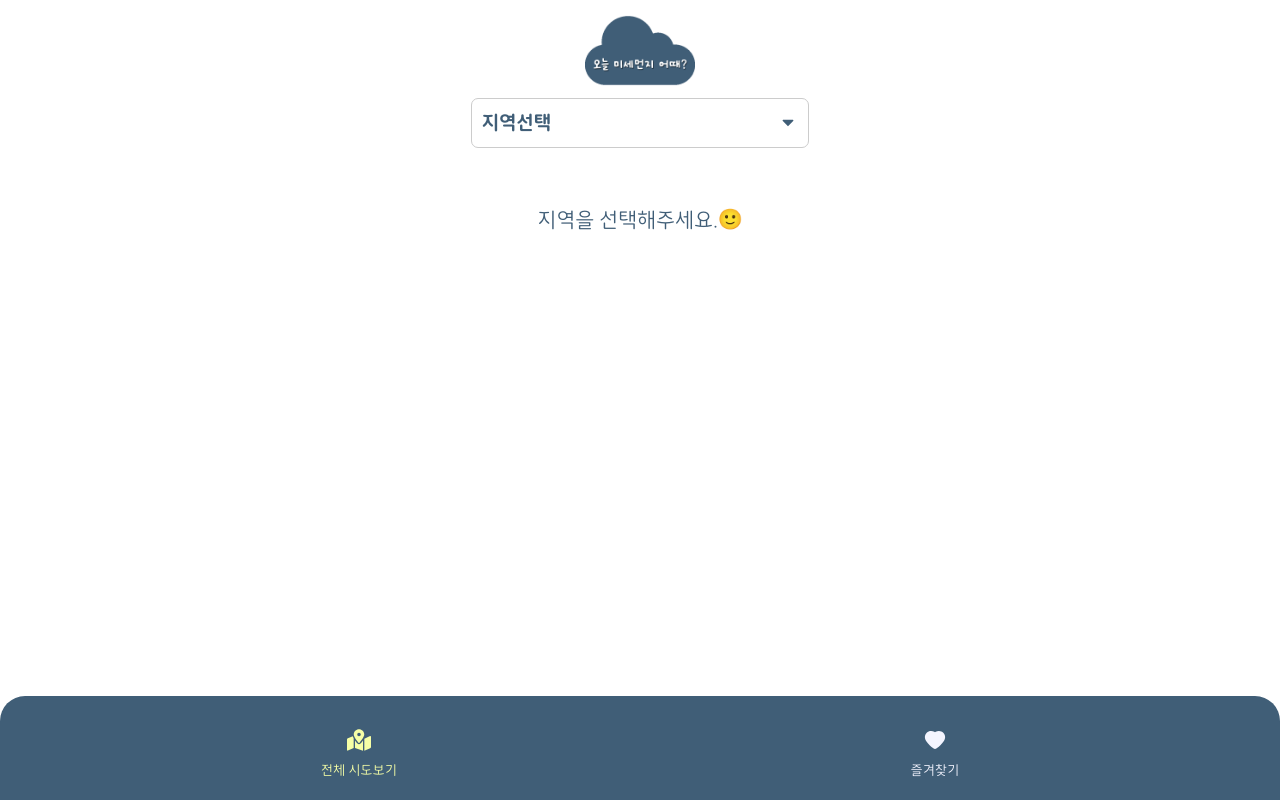
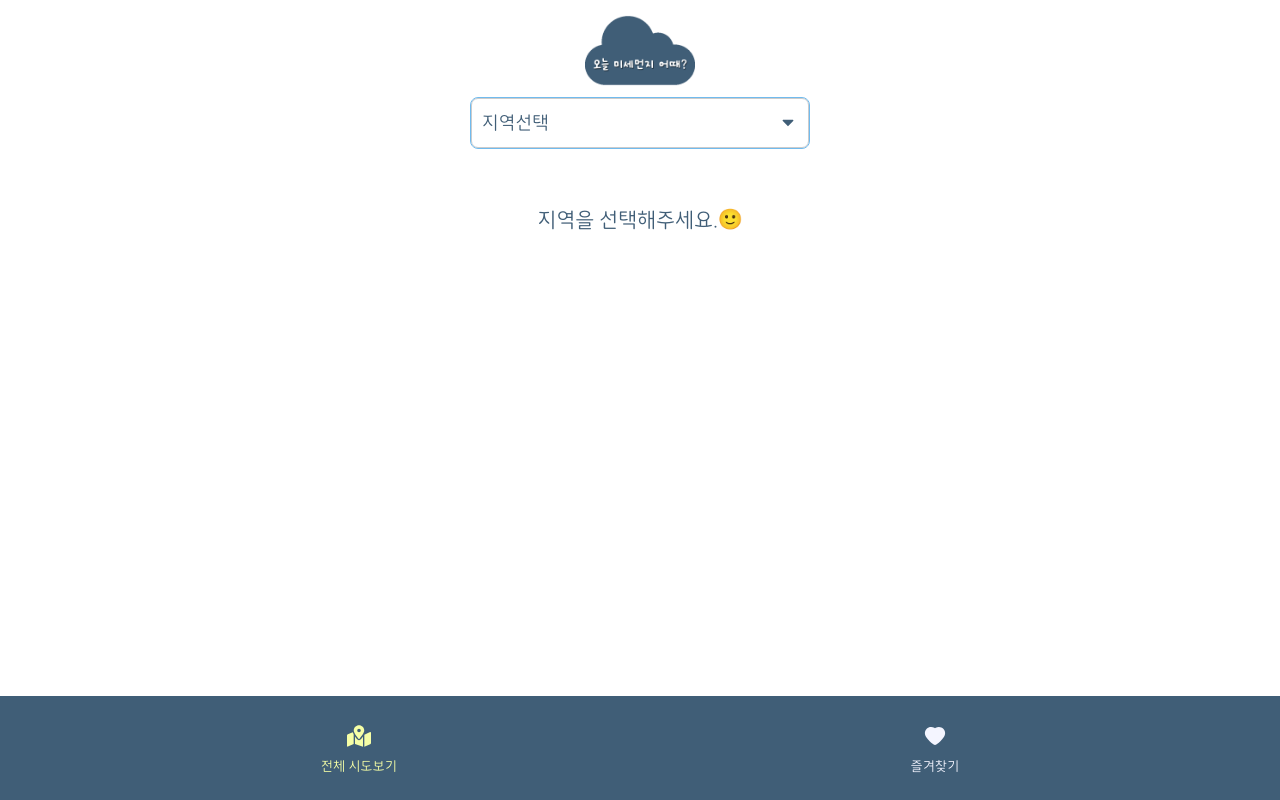
Before and after one commit to soyeon112/Particulate-Matter-Project, a React (Create React App) app: page / in a window 1280 px wide. Built offline with nearby package versions, Linux system fonts and the light colour scheme.

Commit message:
[style] 자잘한 스타일 수정 - 폰트 사이즈, 아이콘 사이즈 등 - readme.md 실행 페이지 링크 추가

```diff
--- a/src/component/BottomMenu.js
+++ b/src/component/BottomMenu.js
@@ -14,8 +14,6 @@ const MenuBg = styled.div`
   bottom: 0;
   left: 0;
   background-color: #405e77; //#71BBEE 405e77
-  border-top-left-radius: 25px;
-  border-top-right-radius: 25px;
   display: flex;
   align-items: center;
   font-family: "SoyoR";
@@ -41,7 +39,11 @@ const Inner = styled.div`
     display: block;
     margin: auto;
     font-size: 1.5rem;
-    margin-top: 8px;
+  }
+  @media (max-width: 820px) {
+    .icon {
+      font-size: 1.2rem;
+    }
   }
 `;
 const IconText = styled.span`
--- a/src/component/Card/styled.js
+++ b/src/component/Card/styled.js
@@ -2,18 +2,15 @@ import styled from "styled-components";
 
 export const CardDiv = styled.div`
   display: inline-block;
-  /* float: left; */
   width: 49%;
   height: 200px;
   background-color: ${(props) => props.bgColor};
-  /* margin: 0.5%; */
   margin: 10px 0.5%;
   padding: 15px;
   box-sizing: border-box;
   border-radius: 7px;
 
   @media (max-width: 500px) {
-    //모바일
     width: 100%;
   }
 `;
@@ -40,18 +37,10 @@ export const InnerTopAddr = styled.div`
     font-size: 1.5rem;
     font-family: "SoyoB";
     color: #f6ffa6;
-    /* @media only screen and (max-width: 800px) {
-      font-size: 20px;
-      font-weight: bold;
-    } */
   }
   .si {
     font-size: 1rem;
     margin-left: 5px;
-    /* @media only screen and (max-width: 800px) {
-      font-size: 13.5px;
-      margin-left: 5px;
-    } */
   }
 `;
 
@@ -73,6 +62,10 @@ export const MiddleInnerText = styled.span`
   font-weight: 600;
   box-sizing: border-box;
   color: #333;
+  @media (max-width: 820px) {
+    font-size: 1.5rem;
+    font-weight: normal;
+  }
 `;
 //하단
 export const InnerBottom = styled.div`
--- a/src/component/Dropdown.js
+++ b/src/component/Dropdown.js
@@ -29,8 +29,8 @@ const ChoiceTextDiv = styled.div`
   box-sizing: border-box;
   border: 1px solid #ccc;
   border-radius: 7px;
-  /* color: #333; */
   color: #405e77;
+  outline: 1px solid #71bbee;
   @media (max-width: 820px) {
     width: 40%;
   }
@@ -48,10 +48,9 @@ const ChoiceTextDiv = styled.div`
 `;
 
 const ChoiceText = styled.p`
-  font-family: "SoyoB";
-  font-size: 18px;
+  font-size: 1.1rem;
   @media (max-width: 820px) {
-    font-size: 16px;
+    font-size: 1rem;
   }
   @media (max-width: 500px) {
   }
@@ -68,7 +67,8 @@ const DropInner = styled.div`
   margin: 5px auto 0 auto;
   border-radius: 7px;
   visibility: ${(props) => props.visibility};
-
+  color: #405e77;
+  outline: 1px solid #71bbee;
   @media (max-width: 820px) {
     width: 40%;
   }
@@ -86,13 +86,13 @@ const Li = styled.li`
   list-style-type: none;
   padding: 10px 2px;
   border-bottom: 1px solid #eee;
-  box-sizing: border;
+  box-sizing: border-box;
   font-size: 15px;
-  font-weight: 600;
 
   :hover {
     cursor: pointer;
-    background-color: #eee;
+    color: #71bbee;
+    font-family: "SoyoB";
   }
 `;
 
--- a/src/page/BookMark.js
+++ b/src/page/BookMark.js
@@ -1,27 +1,25 @@
-//즐겨찾기 페이지입니다.
-
 import React from "react";
 import styled from "styled-components";
 import { useSelector } from "react-redux";
 import Card from "../component/Card/Card";
 
+//즐겨찾기 페이지입니다.
+
 const CardContents = styled.div`
   width: 100%;
   height: 100%;
-
   overflow: hidden;
   box-sizing: border-box;
   padding: 5px;
   margin-bottom: 90px;
   margin-top: 7px;
-  /* text-align: center; */
-  /* background-color: pink; */
 `;
 
 const InfoText = styled.p`
   font-size: 20px;
-  font-weight: 600;
   color: #405e77;
+  font-family: "SoyoR";
+  margin-top: 50px;
 `;
 
 const Wrap = styled.div`
```
Also changed, not shown: 1 other file (tests, documents, lock files or other folders).
